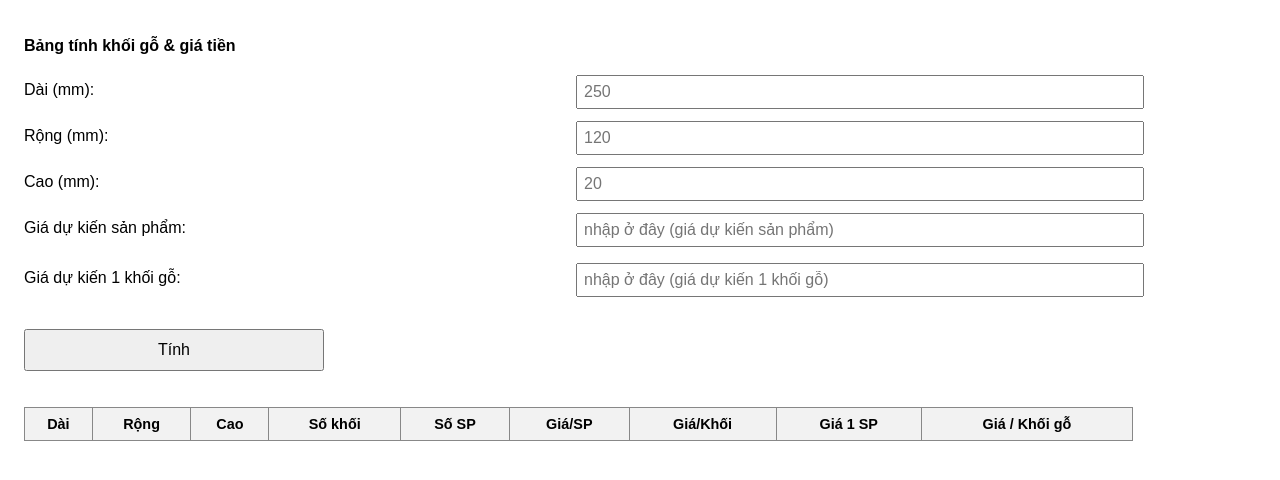
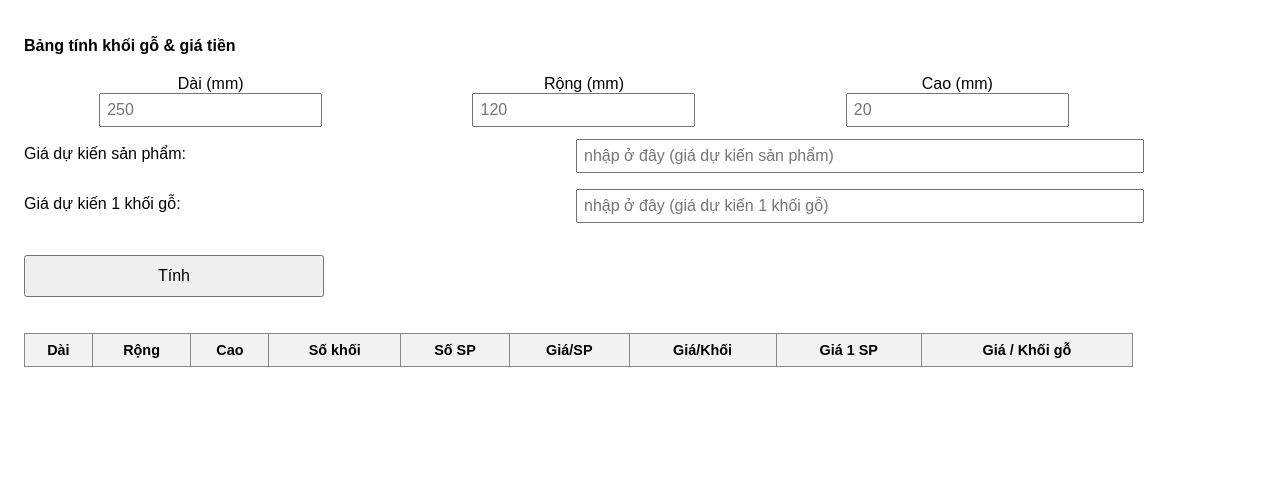
Before and after one commit to DoMung2266/domung, a plain HTML site: page index.html in a window 1280 px wide. Drawn offline with Linux system fonts and the light colour scheme.

Commit message:
index.html

```diff
--- a/index.html
+++ b/index.html
@@ -63,17 +63,19 @@
   <h2>Bảng tính khối gỗ & giá tiền</h2>
 
   <div class="row">
-    <label>Dài (mm):</label>
+  <div style="flex: 1 0 20%; text-align: center;">
+    <label for="length">Dài (mm)</label><br>
     <input type="number" id="length" placeholder="250">
   </div>
-  <div class="row">
-    <label>Rộng (mm):</label>
+  <div style="flex: 1 0 20%; text-align: center;">
+    <label for="width">Rộng (mm)</label><br>
     <input type="number" id="width" placeholder="120">
   </div>
-  <div class="row">
-    <label>Cao (mm):</label>
+  <div style="flex: 1 0 20%; text-align: center;">
+    <label for="height">Cao (mm)</label><br>
     <input type="number" id="height" placeholder="20">
   </div>
+ </div>
 
   <div class="row">
     <label>Giá dự kiến sản phẩm:</label>
```
